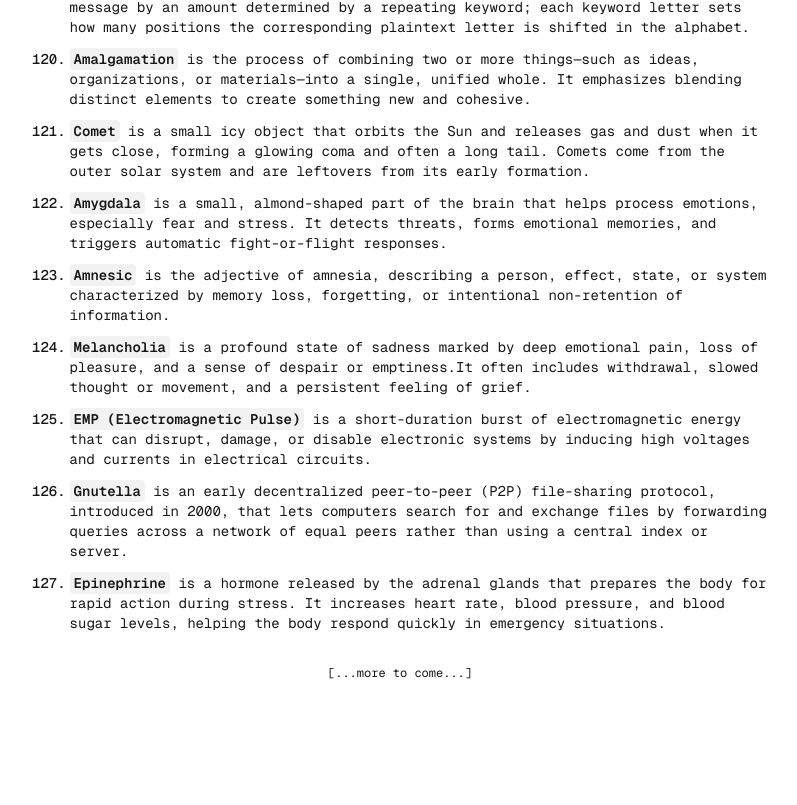
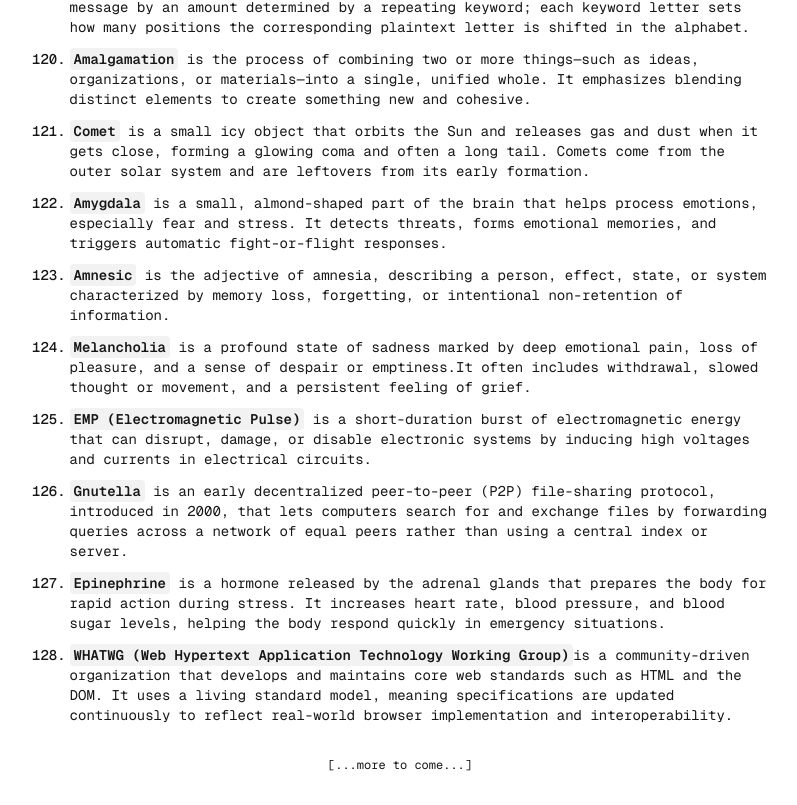
Before and after one commit to BrahimBoussada/mind-log, a Next.js app: page / in a window 1280 px wide. Shown: the part 7742-8547 px from the top of the page, without its empty margins (240-1037 px from the left). Before the commit the page ends 8455 px from the top, so only its background shows below. Built offline with nearby package versions, Linux system fonts and the light colour scheme.

Commit message:
log:22-12-2025

```diff
--- a/src/app/page.tsx
+++ b/src/app/page.tsx
@@ -1217,6 +1217,19 @@ export default function Home() {
           </Text>
         </Note>
 
+        <Note>
+          <N>128.</N>
+          <Text>
+            <Key>
+              WHATWG (Web Hypertext Application Technology Working Group)
+            </Key>
+            is a community-driven organization that develops and maintains core
+            web standards such as HTML and the DOM. It uses a living standard
+            model, meaning specifications are updated continuously to reflect
+            real-world browser implementation and interoperability.
+          </Text>
+        </Note>
+
         {/* --- end --- */}
       </NoteWrapper>
 
```
